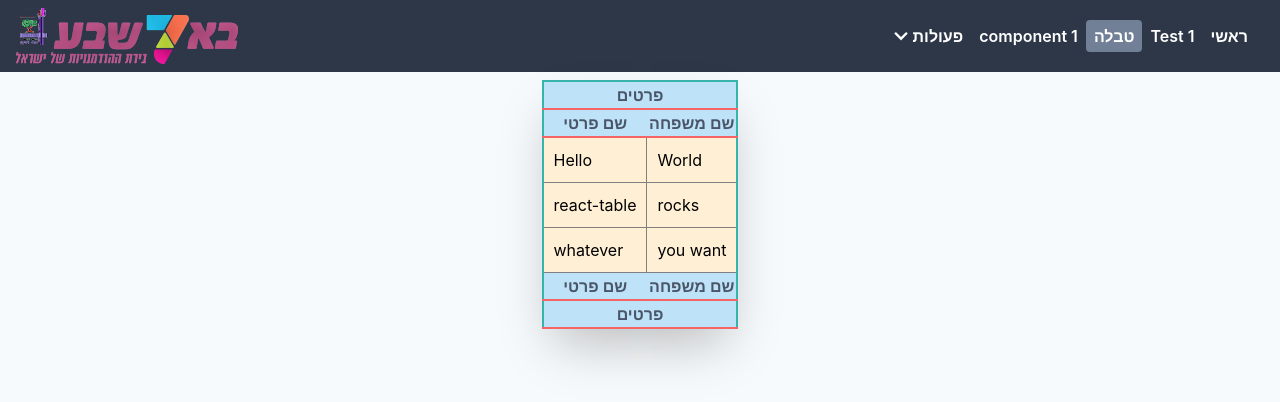
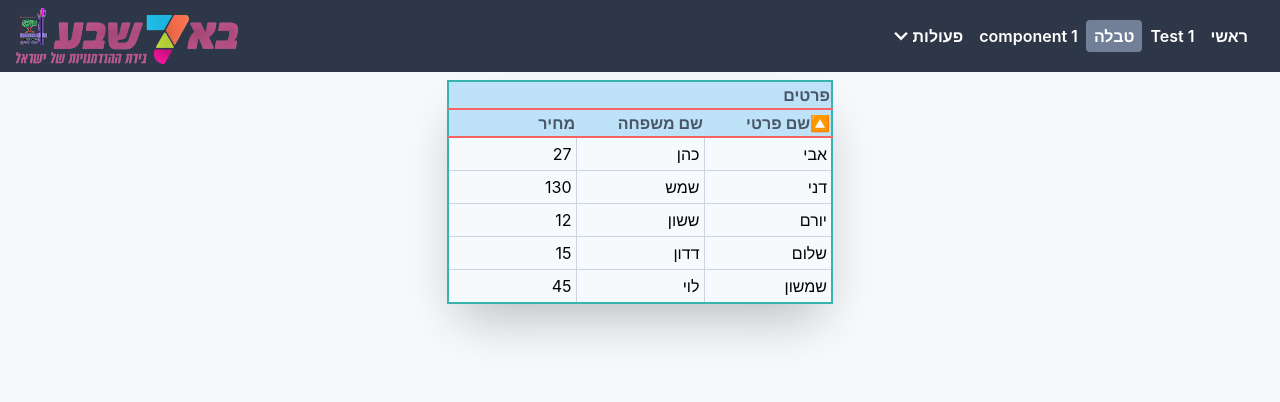
Before and after one commit to nahummor/react-tailwind, a React (Create React App) app: page /table in a window 1280 px wide. Shown: the top 402 px of the page. Built offline with nearby package versions, Linux system fonts and the light colour scheme.

Commit message:
sort table

```diff
--- a/src/components/Table/Table.js
+++ b/src/components/Table/Table.js
@@ -1,20 +1,33 @@
 import React, { useMemo } from 'react';
-import { useTable } from 'react-table';
+import { useTable, useSortBy } from 'react-table';
 
 const Table = () => {
    const data = useMemo(
       () => [
          {
-            col1: 'Hello',
-            col2: 'World',
+            col1: 'שלום',
+            col2: 'דדון',
+            col3: 15,
          },
          {
-            col1: 'react-table',
-            col2: 'rocks',
+            col1: 'אבי',
+            col2: 'כהן',
+            col3: 27,
          },
          {
-            col1: 'whatever',
-            col2: 'you want',
+            col1: 'דני',
+            col2: 'שמש',
+            col3: 130,
+         },
+         {
+            col1: 'יורם',
+            col2: 'ששון',
+            col3: 12,
+         },
+         {
+            col1: 'שמשון',
+            col2: 'לוי',
+            col3: 45,
          },
       ],
       []
@@ -28,12 +41,14 @@ const Table = () => {
                {
                   Header: 'שם פרטי',
                   accessor: 'col1', // accessor is the "key" in the data
-                  Footer: 'שם פרטי',
                },
                {
                   Header: 'שם משפחה',
                   accessor: 'col2',
-                  Footer: 'שם משפחה',
+               },
+               {
+                  Header: 'מחיר',
+                  accessor: 'col3',
                },
             ],
          },
@@ -41,27 +56,60 @@ const Table = () => {
       []
    );
 
+   const initState = useMemo(
+      () => ({
+         sortBy: [
+            {
+               id: 'col1',
+               desc: false,
+            },
+         ],
+      }),
+      []
+   );
+
    const {
       getTableProps,
       getTableBodyProps,
       headerGroups,
-      footerGroups,
+      //   footerGroups,
       rows,
       prepareRow,
-   } = useTable({ columns, data });
+   } = useTable(
+      {
+         columns,
+         data,
+         initialState: initState,
+      },
+      useSortBy
+   );
 
    return (
       <div className='p-2  flex flex-row justify-center'>
-         <table className='shadow-2xl border-2 border-teal-500'>
+         <table
+            dir='rtl'
+            {...getTableProps()}
+            className='shadow-2xl border-2 border-teal-500'>
             <thead>
                {headerGroups.map((headerGroup) => (
                   <tr {...headerGroup.getHeaderGroupProps()}>
                      {headerGroup.headers.map((column) => (
                         <th
-                           {...column.getHeaderProps()}
+                           {...column.getHeaderProps(
+                              column.getSortByToggleProps()
+                           )}
                            className='border-b-2 border-red-500
                                       bg-blue-200 text-gray-700
-                                      font-semibold '>
+                                      font-semibold w-32 text-right
+                                      hover:bg-gray-500'>
+                           {/* Add a sort direction indicator */}
+                           <span>
+                              {column.isSorted
+                                 ? column.isSortedDesc
+                                    ? ' 🔽'
+                                    : ' 🔼'
+                                 : ''}
+                           </span>
                            {column.render('Header')}
                         </th>
                      ))}
@@ -78,11 +126,8 @@ const Table = () => {
                            return (
                               <td
                                  {...cell.getCellProps()}
-                                 style={{
-                                    padding: '10px',
-                                    border: 'solid 1px gray',
-                                    background: 'papayawhip',
-                                 }}>
+                                 className='p-1 border border-solid
+                                            border-gray-400 text-right'>
                                  {cell.render('Cell')}
                               </td>
                            );
@@ -92,7 +137,7 @@ const Table = () => {
                })}
             </tbody>
 
-            <tfoot>
+            {/* <tfoot>
                {footerGroups.map((group) => (
                   <tr {...group.getFooterGroupProps()}>
                      {group.headers.map((column) => (
@@ -106,7 +151,7 @@ const Table = () => {
                      ))}
                   </tr>
                ))}
-            </tfoot>
+            </tfoot> */}
          </table>
       </div>
    );
```
